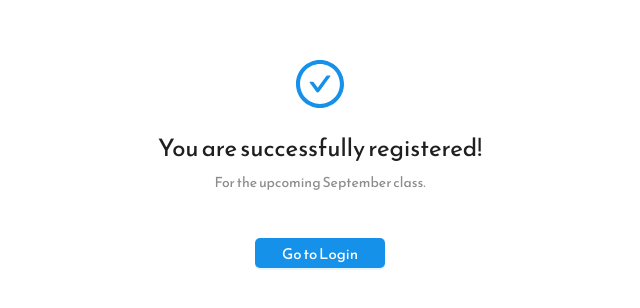
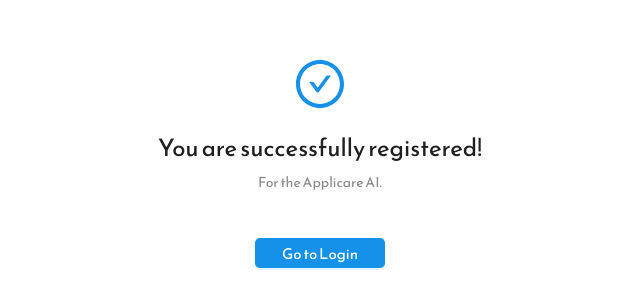
Before and after one commit to infinity-sandbox/predictive-monitoring, a React (Create React App) app in the folder dashboard/: page /success/registration in a window 1280 px wide. Shown: the part 236-544 px from the top of the page, without its empty margins (320-960 px from the left). Built offline with nearby package versions, Linux system fonts and the light colour scheme; no server answers.

Commit message:
completed the backend

```diff
--- a/dashboard/src/components/statusPages/successRegistrationPage.tsx
+++ b/dashboard/src/components/statusPages/successRegistrationPage.tsx
@@ -11,7 +11,7 @@
       <Result
         icon={<CheckCircleOutlined style={{ color: '#1591ea', fontSize: '48px' }} />}
         title="You are successfully registered!"
-        subTitle="For the upcoming September class."
+        subTitle="For the Applicare AI."
         extra={
           <Button className='success-login-button' type="primary" onClick={() => navigate('/login')}>
             Go to Login
```
